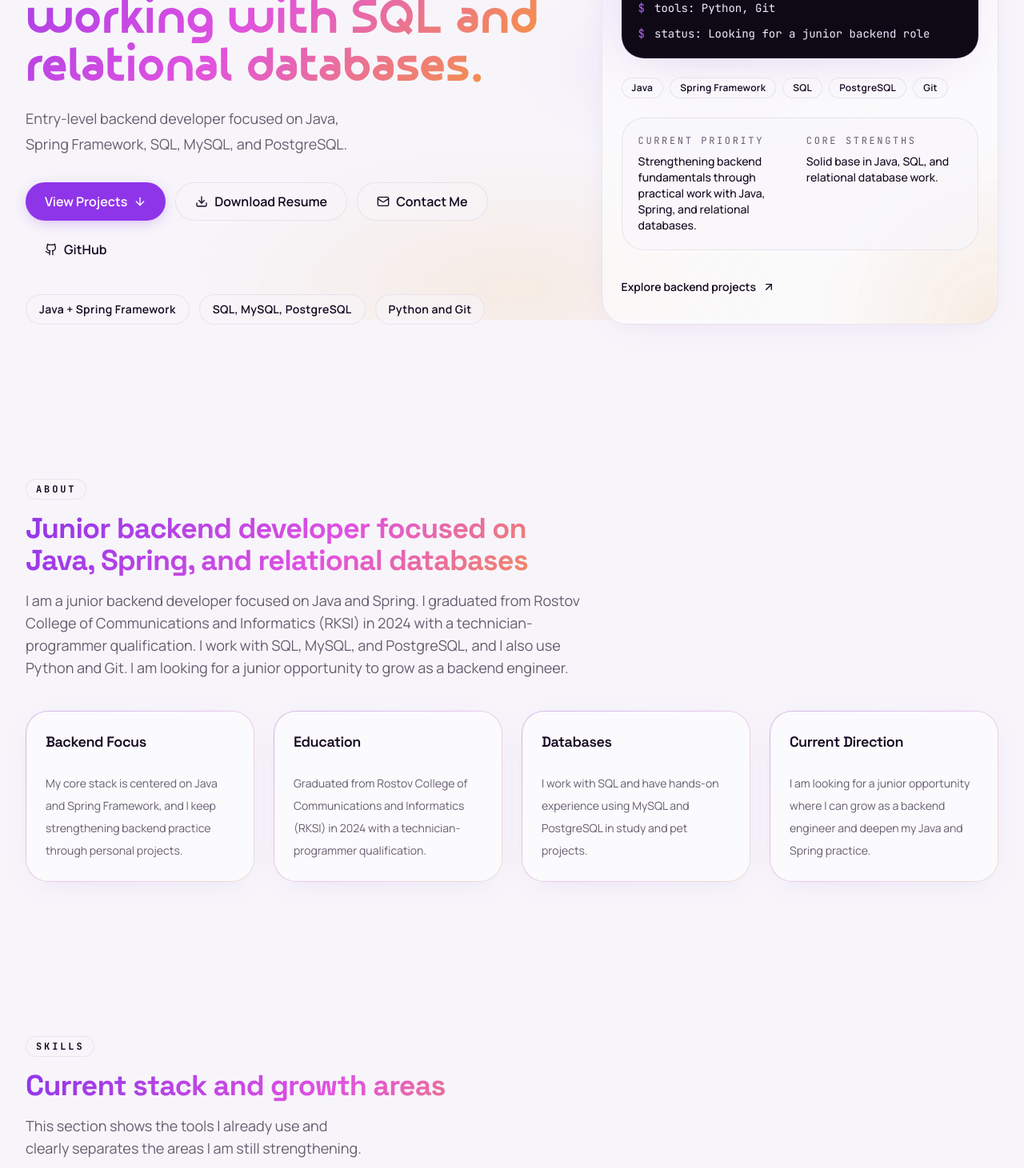
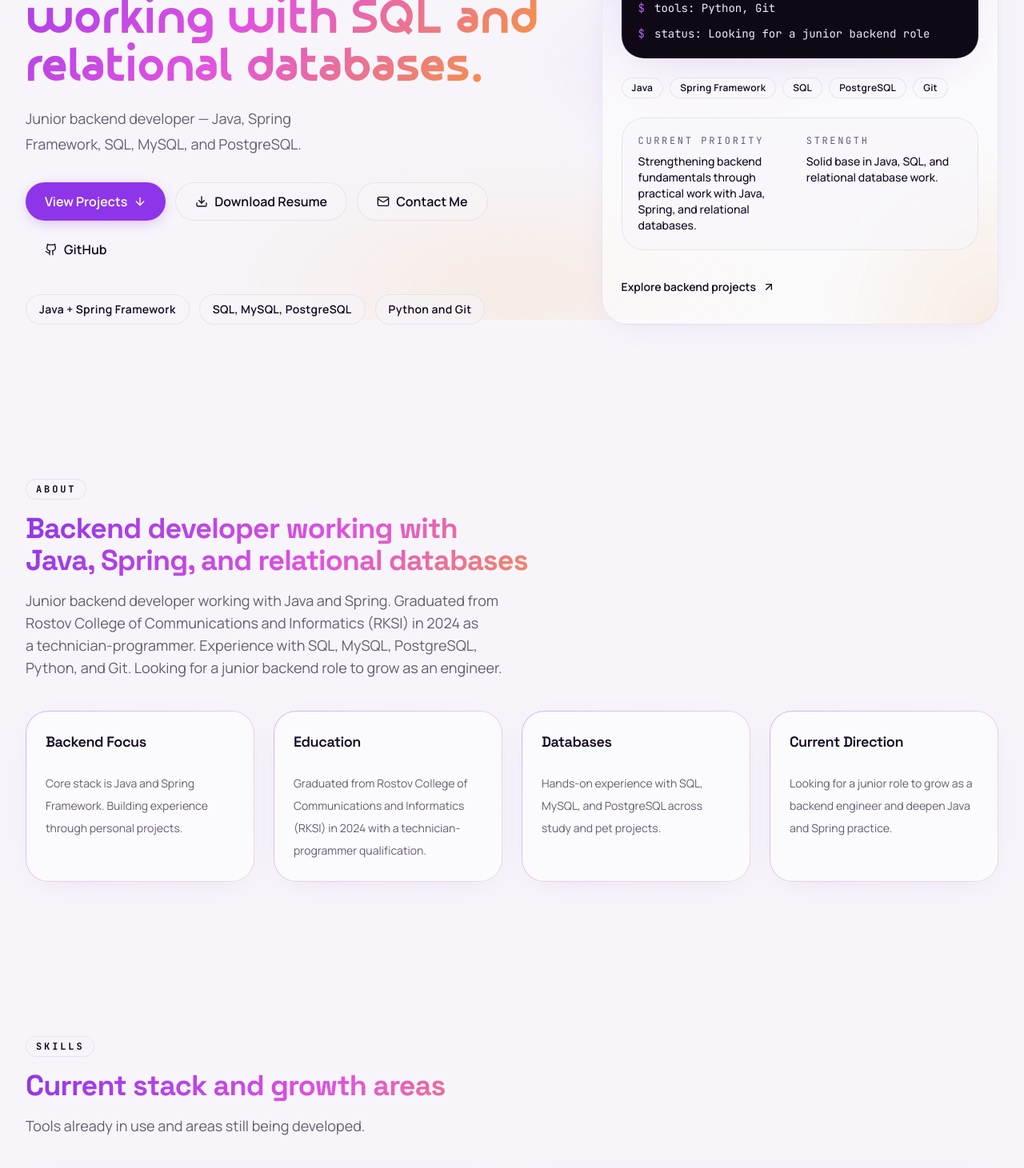
Before and after one commit to vonomarap/resume-vonomarap, a React (Vite) app in the folder frontend/: page / in a window 1280 px wide. Shown: the part 400-1861 px from the top of the page at 80% size. Built offline with nearby package versions, Linux system fonts and the light colour scheme.

Commit message:
Refine resume content copy

```diff
--- a/frontend/src/data/contact.ts
+++ b/frontend/src/data/contact.ts
@@ -45,7 +45,7 @@ export const contactContent = {
     },
     directTitle: "Связаться напрямую",
     footerSignature:
-      "Сайт-резюме с централизованным контентом, аккуратным frontend-слоем и сдержанной подачей junior backend-профиля.",
+      "Сайт-резюме со сдержанным дизайном и аккуратной подачей backend-профиля.",
     footerRights: "Все права защищены.",
   },
   en: {
@@ -55,7 +55,7 @@ export const contactContent = {
     },
     directTitle: "Reach out directly",
     footerSignature:
-      "Built as a focused resume site with centralized content files, direct contact options, and a clean engineering-style UI.",
+      "A focused resume site with clean design and direct contact options.",
     footerRights: "All rights reserved.",
   },
 } as const;
--- a/frontend/src/data/education.ts
+++ b/frontend/src/data/education.ts
@@ -4,7 +4,7 @@ export const educationContent = {
       eyebrow: "Образование",
       title: "Образование и самостоятельное развитие",
       description:
-        "Раздел показывает реальную образовательную базу и то, как backend-навыки усиливаются через самостоятельную практику.",
+        "Образовательная база и самостоятельное развитие в backend.",
     },
     items: [
       {
@@ -21,7 +21,7 @@ export const educationContent = {
     ],
     selfStudyTitle: "Фокус самостоятельного обучения",
     selfStudyDescription:
-      "Основной прогресс сейчас приходит через закрепление базы в backend-разработке и регулярную практику на небольших проектах.",
+      "Основной прогресс — через закрепление backend-фундамента на небольших практических проектах.",
     selfStudyTopics: ["Java", "Spring Framework", "SQL", "MySQL", "PostgreSQL"],
     learningSection: {
       eyebrow: "Сейчас изучаю",
@@ -30,9 +30,9 @@ export const educationContent = {
         "Сейчас основной фокус — более глубокое понимание Java, Spring и проектирования данных.",
       roadmapLabel: "Текущий фокус",
       roadmapTitle:
-        "Развитие backend-мышления через системную практику и более уверенную работу с базовыми технологиями",
+        "Углубляю знания в Java, Spring, SQL и проектировании баз данных",
       roadmapDescription:
-        "Сейчас упор идет на углубление Java, развитие в экосистеме Spring, улучшение работы с SQL и проектированием БД, а также на накопление реальной backend-практики.",
+        "Упор на углубление Java, развитие в экосистеме Spring, работу с SQL и проектированием БД.",
       badges: ["Java", "Spring", "SQL", "Проектирование БД", "Практика"],
       topics: [
         "Углубление знаний Java",
@@ -47,7 +47,7 @@ export const educationContent = {
       eyebrow: "Education",
       title: "Education and self-study",
       description:
-        "This section keeps the real educational foundation visible and shows how backend skills are being strengthened through self-directed practice.",
+        "Formal education and ongoing self-directed backend practice.",
     },
     items: [
       {
@@ -64,7 +64,7 @@ export const educationContent = {
     ],
     selfStudyTitle: "Self-study focus areas",
     selfStudyDescription:
-      "Most current progress comes from reinforcing backend fundamentals and applying them regularly in small practical projects.",
+      "Progress comes from reinforcing backend fundamentals on small practical projects.",
     selfStudyTopics: ["Java", "Spring Framework", "SQL", "MySQL", "PostgreSQL"],
     learningSection: {
       eyebrow: "Learning Now",
@@ -73,9 +73,9 @@ export const educationContent = {
         "The current focus is a deeper understanding of Java, Spring, and data design.",
       roadmapLabel: "Current focus",
       roadmapTitle:
-        "Building stronger backend habits through steady practice and deeper work with core technologies",
+        "Deepening Java, Spring, SQL, and database design skills",
       roadmapDescription:
-        "The emphasis is on deepening Java, growing inside the Spring ecosystem, improving SQL and database design skills, and expanding real backend practice.",
+        "Focused on deepening Java, growing within the Spring ecosystem, and improving SQL and database design.",
       badges: ["Java", "Spring", "SQL", "DB design", "Practice"],
       topics: [
         "Deepening Java knowledge",
--- a/frontend/src/data/profile.ts
+++ b/frontend/src/data/profile.ts
@@ -9,9 +9,9 @@ export const profiles = {
     headline:
       "Разрабатываю backend-приложения на Java и Spring.",
     tagline:
-      "Начинающий backend-разработчик, сфокусированный на Java, Spring Framework, SQL, MySQL и PostgreSQL.",
+      "Начинающий backend-разработчик: Java, Spring Framework, SQL, MySQL и PostgreSQL.",
     summary:
-      "Я начинающий backend-разработчик, сфокусированный на Java и Spring. В 2024 году окончил Ростовский колледж связи и информатики (РКСИ) по специальности техник-программист. Работаю с SQL, MySQL и PostgreSQL, также использую Python и Git. Ищу junior-возможность для роста как backend engineer.",
+      "Backend-разработчик на Java и Spring. В 2024 году окончил РКСИ по специальности техник-программист. Работаю с SQL, MySQL и PostgreSQL, использую Python и Git. Ищу позицию junior backend-разработчика.",
     heroButtons: {
       projects: "Посмотреть проекты",
       resume: "Скачать резюме",
@@ -25,13 +25,13 @@ export const profiles = {
     ],
     aboutSection: {
       eyebrow: "Обо мне",
-      title: "Junior backend-разработчик с фокусом на Java, Spring и реляционных базах данных",
+      title: "Backend-разработчик на Java, Spring и реляционных базах данных",
     },
     aboutHighlights: [
       {
         title: "Backend-фокус",
         description:
-          "Основной стек строю вокруг Java и Spring Framework, постепенно усиливая backend-практику через собственные проекты.",
+          "Основной стек — Java и Spring Framework. Закрепляю навыки через собственные проекты.",
       },
       {
         title: "Образование",
@@ -41,18 +41,18 @@ export const profiles = {
       {
         title: "Базы данных",
         description:
-          "Работаю с SQL и имею практический опыт использования MySQL и PostgreSQL в учебных и pet-проектах.",
+          "Работаю с SQL, применяю MySQL и PostgreSQL в учебных и pet-проектах.",
       },
       {
         title: "Текущий вектор",
         description:
-          "Ищу junior-возможность, где смогу расти как backend engineer и усиливать практику разработки на Java и Spring.",
+          "Ищу позицию junior-разработчика, чтобы расти в backend и углублять практику на Java и Spring.",
       },
     ],
     developerSnapshot: {
       eyebrow: "Профиль разработчика",
       title: "backend-profile.ts",
-      availabilityLabel: "Открыт к junior-возможностям",
+      availabilityLabel: "Открыт к предложениям",
       lines: [
         "stack: Java, Spring Framework, SQL",
         "databases: MySQL, PostgreSQL",
@@ -62,10 +62,10 @@ export const profiles = {
       badges: ["Java", "Spring Framework", "SQL", "PostgreSQL", "Git"],
       priorityTitle: "Текущий фокус",
       priorityDescription:
-        "Углубление backend-базы через практику на Java, Spring и реляционных базах данных.",
+        "Углубляю знания Java, Spring и реляционных баз данных через практику.",
       strengthTitle: "Сильная сторона",
       strengthDescription:
-        "Уверенная база в Java, SQL и работе с реляционными БД.",
+        "Уверенная база в Java, SQL и реляционных БД.",
       projectsLabel: "Посмотреть backend-проекты",
     },
   },
@@ -79,9 +79,9 @@ export const profiles = {
     headline:
       "Building backend applications with Java and Spring while working with SQL and relational databases.",
     tagline:
-      "Entry-level backend developer focused on Java, Spring Framework, SQL, MySQL, and PostgreSQL.",
+      "Junior backend developer — Java, Spring Framework, SQL, MySQL, and PostgreSQL.",
     summary:
-      "I am a junior backend developer focused on Java and Spring. I graduated from Rostov College of Communications and Informatics (RKSI) in 2024 with a technician-programmer qualification. I work with SQL, MySQL, and PostgreSQL, and I also use Python and Git. I am looking for a junior opportunity to grow as a backend engineer.",
+      "Junior backend developer working with Java and Spring. Graduated from Rostov College of Communications and Informatics (RKSI) in 2024 as a technician-programmer. Experience with SQL, MySQL, PostgreSQL, Python, and Git. Looking for a junior backend role to grow as an engineer.",
     heroButtons: {
       projects: "View Projects",
       resume: "Download Resume",
@@ -95,13 +95,13 @@ export const profiles = {
     ],
     aboutSection: {
       eyebrow: "About",
-      title: "Junior backend developer focused on Java, Spring, and relational databases",
+      title: "Backend developer working with Java, Spring, and relational databases",
     },
     aboutHighlights: [
       {
         title: "Backend Focus",
         description:
-          "My core stack is centered on Java and Spring Framework, and I keep strengthening backend practice through personal projects.",
+          "Core stack is Java and Spring Framework. Building experience through personal projects.",
       },
       {
         title: "Education",
@@ -111,12 +111,12 @@ export const profiles = {
       {
         title: "Databases",
         description:
-          "I work with SQL and have hands-on experience using MySQL and PostgreSQL in study and pet projects.",
+          "Hands-on experience with SQL, MySQL, and PostgreSQL across study and pet projects.",
       },
       {
         title: "Current Direction",
         description:
-          "I am looking for a junior opportunity where I can grow as a backend engineer and deepen my Java and Spring practice.",
+          "Looking for a junior role to grow as a backend engineer and deepen Java and Spring practice.",
       },
     ],
     developerSnapshot: {
@@ -133,7 +133,7 @@ export const profiles = {
       priorityTitle: "Current priority",
       priorityDescription:
         "Strengthening backend fundamentals through practical work with Java, Spring, and relational databases.",
-      strengthTitle: "Core strengths",
+      strengthTitle: "Strength",
       strengthDescription:
         "Solid base in Java, SQL, and relational database work.",
       projectsLabel: "Explore backend projects",
--- a/frontend/src/data/skills.ts
+++ b/frontend/src/data/skills.ts
@@ -4,7 +4,7 @@ export const skillsContent = {
       eyebrow: "Навыки",
       title: "Текущий стек и направления развития",
       description:
-        "Секция показывает реальные навыки, которые уже использую, и аккуратно отделяет направления, которые продолжаю усиливать.",
+        "Инструменты, которые уже использую, и направления, которые продолжаю развивать.",
     },
     categoriesTitle: "Текущий стек",
     categories: [
@@ -27,7 +27,7 @@ export const skillsContent = {
     ],
     learningTitle: "Продолжаю усиливать",
     learningDescription:
-      "Фокус развития остается на backend-фундаменте: Java, Spring, SQL и практической разработке.",
+      "Фокус — backend-фундамент: Java, Spring, SQL и практическая разработка.",
     learning: [
       "Углубление знаний Java",
       "Развитие навыков в экосистеме Spring",
@@ -41,7 +41,7 @@ export const skillsContent = {
       eyebrow: "Skills",
       title: "Current stack and growth areas",
       description:
-        "This section shows the tools I already use and clearly separates the areas I am still strengthening.",
+        "Tools already in use and areas still being developed.",
     },
     categoriesTitle: "Current stack",
     categories: [
@@ -64,7 +64,7 @@ export const skillsContent = {
     ],
     learningTitle: "Currently strengthening",
     learningDescription:
-      "The current learning path stays focused on backend fundamentals: Java, Spring, SQL, and practical development.",
+      "Focused on backend fundamentals: Java, Spring, SQL, and hands-on development.",
     learning: [
       "Deepening Java knowledge",
       "Growing within the Spring ecosystem",
--- a/frontend/src/sections/contact-section.tsx
+++ b/frontend/src/sections/contact-section.tsx
@@ -9,7 +9,6 @@ import { Card, CardContent, CardHeader, CardTitle } from "@/components/ui/card";
 export function ContactSection() {
   const { locale } = useLocale();
   const copy = contactContent[locale];
-  const description = "description" in copy.section ? (copy.section.description as string) : undefined;
 
   return (
     <section id="contact" className="section-shell">
@@ -18,7 +17,6 @@ export function ContactSection() {
           <SectionHeading
             eyebrow={copy.section.eyebrow}
             title={copy.section.title}
-            description={description}
           />
         </Reveal>
 
```
Also changed, not shown: frontend/src/data/projects.ts (+6 -6 lines).
